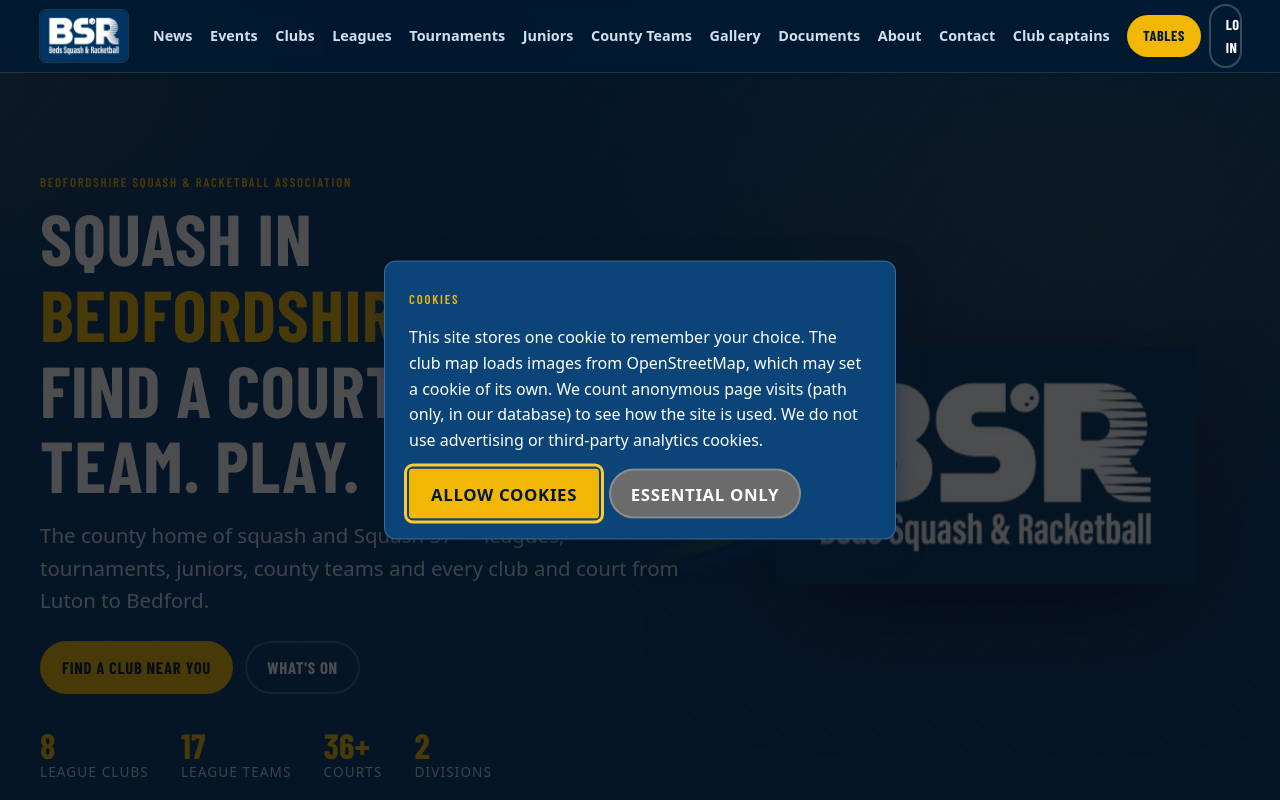
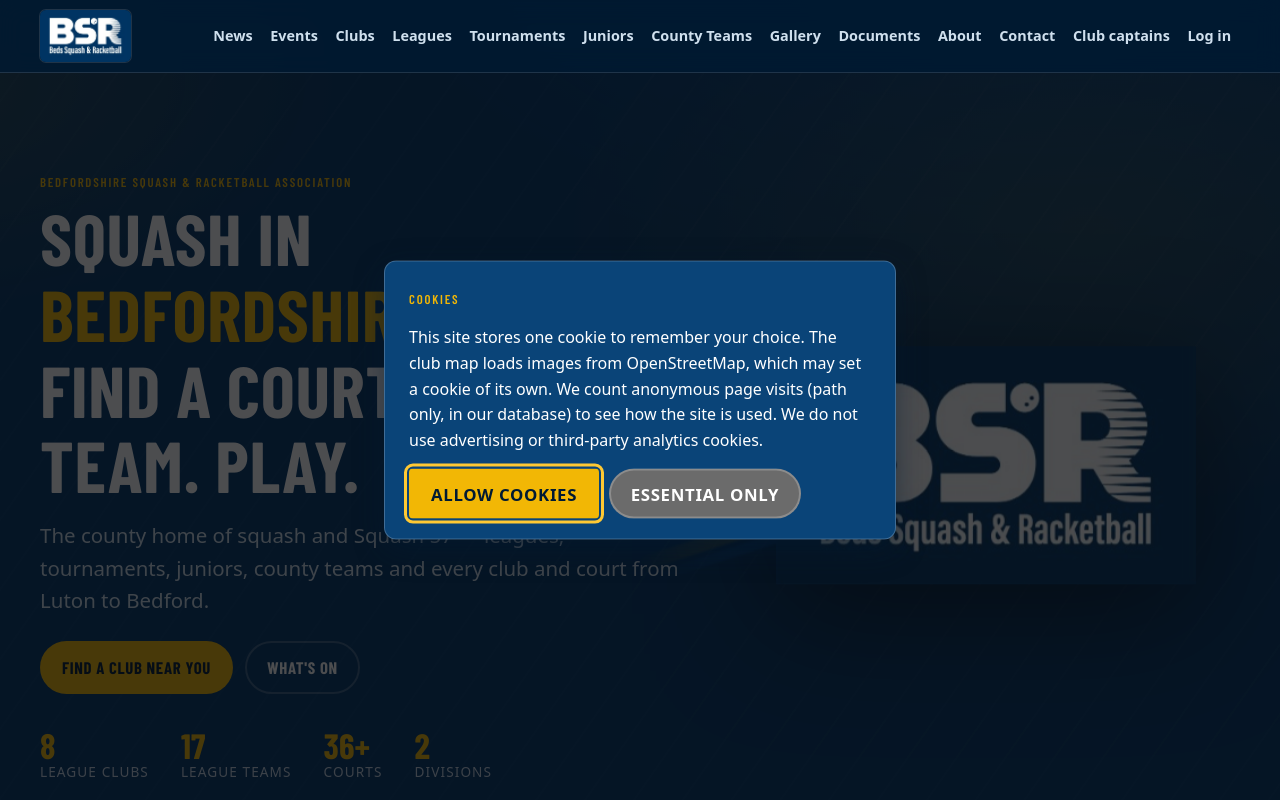
Before and after one commit to philj50/beds-squash, an Astro site: page / in a window 1280 px wide. Shown: the top 800 px of the page. Built offline with nearby package versions, Linux system fonts and the light colour scheme; Astro itself is replaced by a stand-in of ours; no server answers; a web font is replaced by a local one.

Commit message:
Drop the Tables nav button and show the signed-in name as a normal link.

```diff
--- a/src/components/Header.astro
+++ b/src/components/Header.astro
@@ -27,14 +27,11 @@
               </li>
             ))
           }
-          <li class="nav__cta">
-            <a class="btn btn--primary btn--sm" href={url('/leagues/results/')} aria-current={current.startsWith('/leagues/results') ? 'page' : undefined} title="League tables and fixtures">
-              Tables
-            </a>
+          <li>
+            <a data-account href={loginHref}>Log in</a>
           </li>
         </ul>
       </nav>
-      <a class="btn btn--ghost btn--sm account-link" data-account href={loginHref}>Log in</a>
       <button class="menu-btn" type="button" aria-expanded="false" aria-controls="site-nav" data-menu-toggle>
         <span class="menu-btn__bars" aria-hidden="true"></span>
         <span class="sr-only">Menu</span>
@@ -116,17 +113,6 @@
     margin-left: auto;
     min-width: 0;
   }
-  .account-link {
-    flex-shrink: 1;
-    min-width: 0;
-    max-width: 12rem;
-    overflow: hidden;
-    text-overflow: ellipsis;
-  }
-  .account-link[data-signed-in] {
-    text-transform: none;
-    letter-spacing: 0;
-  }
   .brand {
     display: flex;
     align-items: center;
@@ -180,13 +166,6 @@
     background: var(--accent);
     border-radius: 1px;
   }
-  .nav__cta {
-    margin-left: 0.5rem;
-  }
-  .nav .btn {
-    white-space: nowrap;
-  }
-
   .menu-btn {
     display: none;
     background: transparent;
@@ -264,8 +243,5 @@
     .nav a[aria-current='page']::after {
       display: none;
     }
-    .nav__cta {
-      margin: 1rem 0 0;
-    }
   }
 </style>
```
